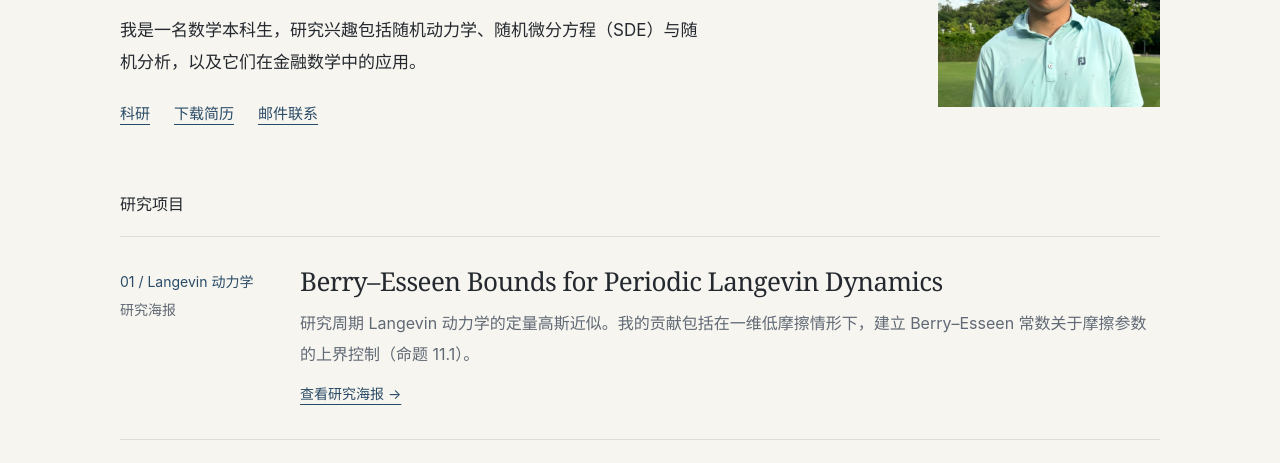
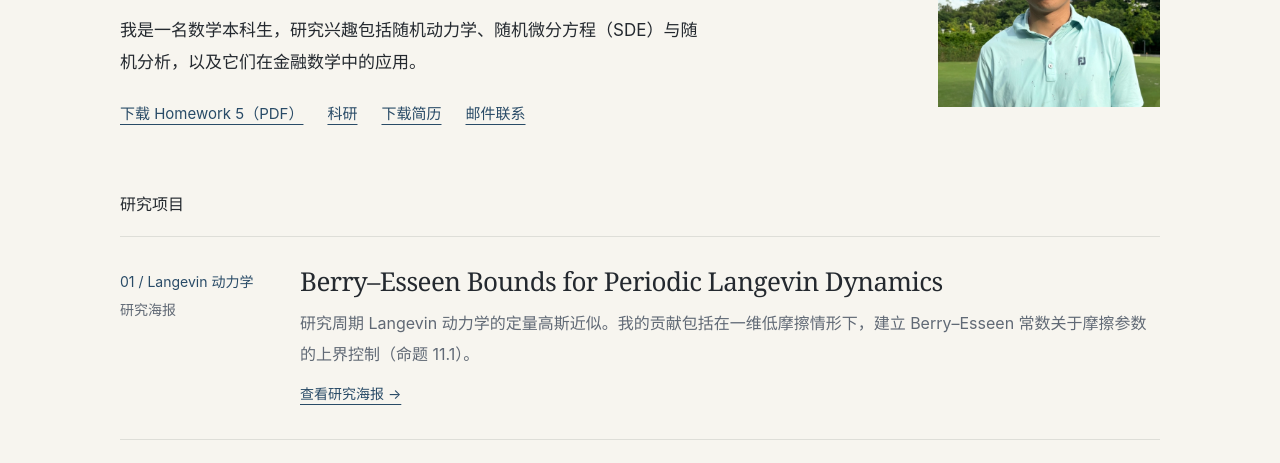
Before and after one commit to DianchaoWu527/DianchaoWu527.github.io, a plain HTML site: page zh/index.html in a window 1280 px wide. Shown: the part 330-793 px from the top of the page. Drawn offline with Linux system fonts and the light colour scheme.

Commit message:
Add temporary Homework 5 download link to Chinese homepage

```diff
--- a/zh/index.html
+++ b/zh/index.html
@@ -39,6 +39,7 @@
             <p class="editorial-fields">随机动力学 · 随机微分方程 · 随机分析</p>
             <p class="editorial-bio">我是一名数学本科生，研究兴趣包括随机动力学、随机微分方程（SDE）与随机分析，以及它们在金融数学中的应用。</p>
             <div class="editorial-links">
+              <a id="temporary-homework5-download" href="/HW5.pdf" download="HW5.pdf">下载 Homework 5（PDF）</a>
               <a href="research.html">科研</a>
               <a href="../cv.pdf?v=20261106">下载简历</a>
               <a href="mailto:dianchao@iastate.edu">邮件联系</a>
```
